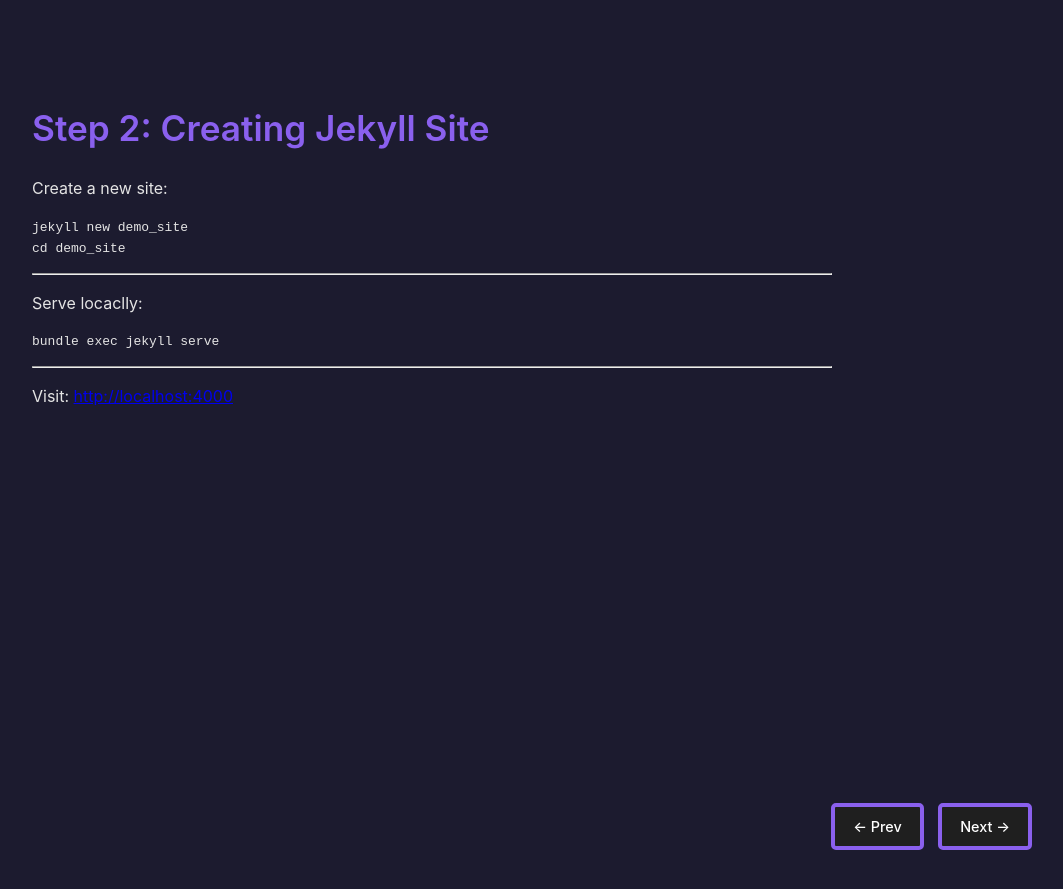
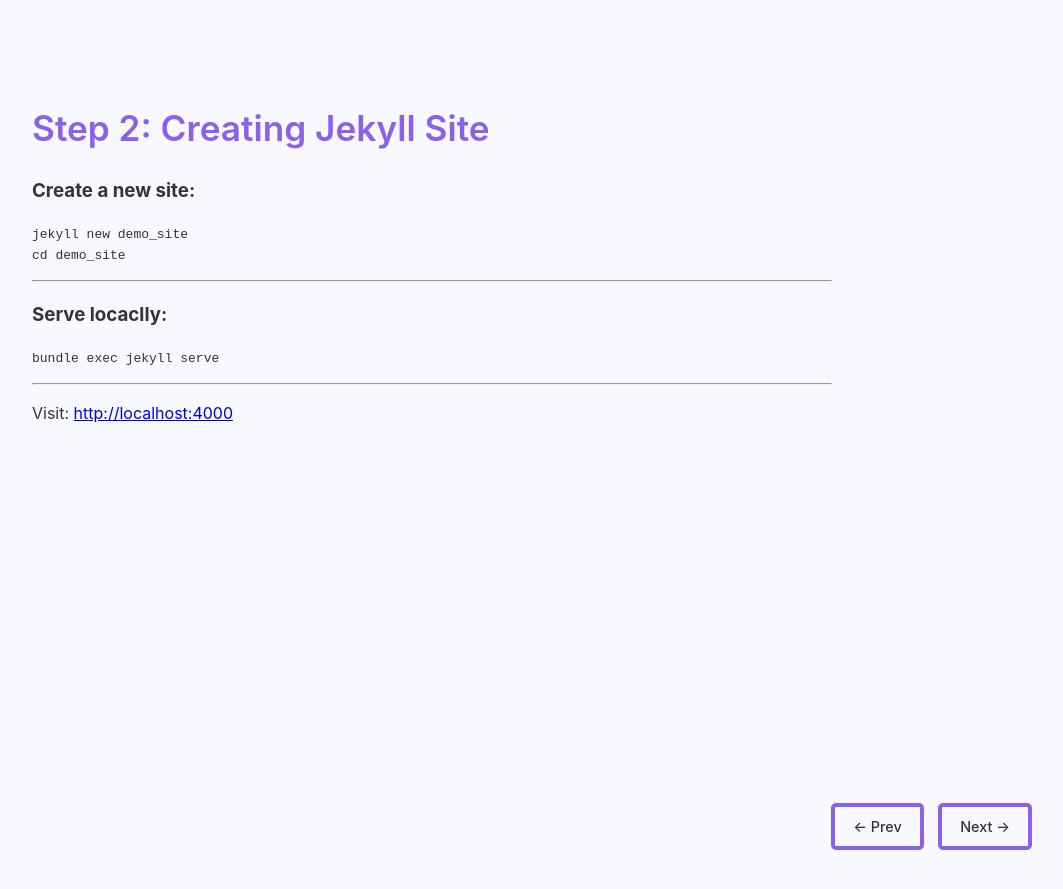
Before and after one commit to adrija98/demo, a Jekyll site: the page built from step2.md, in a window 1280 px wide. Shown: the top 889 px of the page, without its empty margins (208-1271 px from the left). Built offline with Jekyll 4.4.1, drawn with Linux system fonts in a browser that asks for light colours.

Commit message:
Styling changes

````diff
--- a/Gemfile
+++ b/Gemfile
@@ -1,3 +1,4 @@
 source "https://rubygems.org"
 
 gem "jekyll", "~> 4.4.1"
+gem "jekyll-theme-cayman"
--- a/_config.yml
+++ b/_config.yml
@@ -3,3 +3,4 @@ baseurl: "/demo"       # Important for project pages
 url: "https://adrija98.github.io"
 markdown: kramdown
 highlighter: rouge
+theme: jekyll-theme-cayman
--- a/assets/style.css
+++ b/assets/style.css
@@ -1,7 +1,7 @@
 body {
   margin: 0;
-  background-color: #1c1b2f;
-  color: #e4e4e4;
+  background-color: #f8f8ff;
+  color: #343434;
   font-family: -apple-system, BlinkMacSystemFont, "Segoe UI", Roboto, sans-serif;
   line-height: 1.6;
 }
@@ -32,14 +32,14 @@ h1 {
     text-decoration: none;
     font-size: 0.9rem;
     font-weight: 500;
-    color: #ffffff;
-    background-color: #1f1f1f;
+    color: #343434;
+    background-color: #f8f8ff;
     border: 4px solid #8a60ee;
     border-radius: 5px;
 }
 
 .btn:hover {
-  background-color: #2a2a2a;
+  background-color: #ededed;
 }
 
 .next-info {
--- a/step2.md
+++ b/step2.md
@@ -6,14 +6,14 @@ permalink: /step2.html
 
 # Step 2: Creating Jekyll Site
 
-Create a new site:
+### Create a new site:
 ```bash
 jekyll new demo_site
 cd demo_site
 ```
 ---
 
-Serve locaclly:
+### Serve locaclly:
 ```bash
 bundle exec jekyll serve
 ```
````
Also changed, not shown: step1.md (+1 -3 lines), step1b.md (+2 -2 lines), Gemfile.lock.
